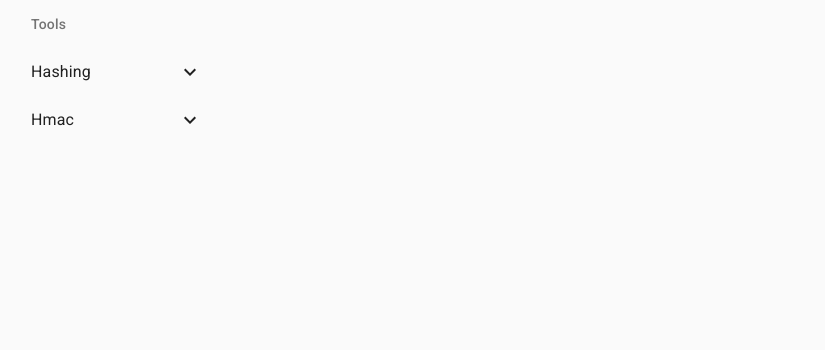
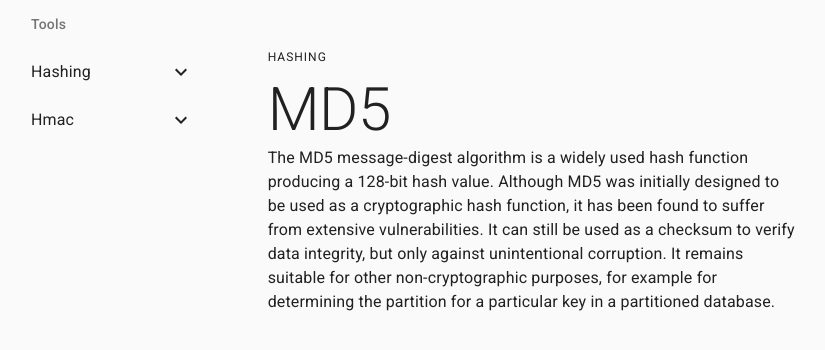
Before and after one commit to hakkespettene/frontend, a React (Create React App) app: page / in a window 1280 px wide. Shown: the top 350 px of the page, without its empty margins (9-834 px from the left). Built offline with nearby package versions, Linux system fonts and the light colour scheme.

Commit message:
Show info
Info from wikipedia

```diff
--- a/src/App.tsx
+++ b/src/App.tsx
@@ -7,10 +7,11 @@ import styled from "styled-components";
 import { TOOLS, Category, CategoryTool } from "./tools";
 import MenuCategory from "./MenuCategory";
 import { ToolCtx, ToolCtxInit } from "./ToolCtx";
+import Tool from "./Tool";
 
 const MainContainer = styled(Container)`
   display: grid;
-  gap: 0.5em;
+  gap: 2.5em;
   grid-template-columns: 2fr 6fr 4fr;
   grid-template-rows: 7fr 3fr;
   max-width: 100%;
@@ -49,6 +50,7 @@ const App: React.FC = props => {
             )
           )}
         </ToolList>
+        <Tool tool={tool} />
       </MainContainer>
     </ToolCtx.Provider>
   );
--- /dev/null
+++ b/src/Tool.tsx
@@ -0,0 +1,29 @@
+import React from "react";
+
+import { CategoryTool, Category, TOOLS } from "./tools";
+import { Typography, Container } from "@material-ui/core";
+import styled from "styled-components";
+
+type Props = {
+  tool: { name: CategoryTool["name"]; category: Category };
+};
+
+const ToolContainer = styled(Container)`
+  padding-top: 3em;
+`;
+
+const Tool: React.FC<Props> = props => {
+  const selected = (TOOLS[props.tool.category] as Array<CategoryTool>).find(
+    e => e.name === props.tool.name
+  )!;
+
+  return (
+    <ToolContainer>
+      <Typography variant="overline">{props.tool.category}</Typography>
+      <Typography variant="h2">{props.tool.name}</Typography>
+      {selected.description}
+    </ToolContainer>
+  );
+};
+
+export default Tool;
--- a/src/tools.tsx
+++ b/src/tools.tsx
@@ -1,4 +1,7 @@
+import React from "react";
+
 import crypto from "crypto-js";
+import { Typography } from "@material-ui/core";
 
 /**
  * List of all tools, generate UI from this.
@@ -15,11 +18,13 @@ type ToolFunc<I, O> = (input: I) => O;
  * defaultValues: the defualt inputs -- used to generate form
  * name: name of the function
  * live: should it update on each keypress? don't enable for taxing operations
+ * desc: description to show
  */
 type Tool<I, O, N> = {
   func: ToolFunc<I, O>;
   defaultValues: I;
   name: N;
+  description?: JSX.Element;
   live: boolean;
 };
 
@@ -27,7 +32,22 @@ type Tool<I, O, N> = {
  * FUNCTIONS
  */
 const HASH_FUNCTIONS = [
-  { func: crypto.MD5, name: "MD5" as const },
+  {
+    func: crypto.MD5,
+    name: "MD5" as const,
+    description: (
+      <Typography>
+        The MD5 message-digest algorithm is a widely used hash function
+        producing a 128-bit hash value. Although MD5 was initially designed to
+        be used as a cryptographic hash function, it has been found to suffer
+        from extensive vulnerabilities. It can still be used as a checksum to
+        verify data integrity, but only against unintentional corruption. It
+        remains suitable for other non-cryptographic purposes, for example for
+        determining the partition for a particular key in a partitioned
+        database.
+      </Typography>
+    )
+  },
   { func: crypto.SHA1, name: "SHA1" as const },
   { func: crypto.SHA256, name: "SHA256" as const },
   { func: crypto.SHA512, name: "SHA512" as const },
@@ -50,7 +70,8 @@ export const TOOLS = {
           func: input => e.func(input.Message).toString(crypto.enc.Hex),
           name: e.name,
           live: true,
-          defaultValues: { Message: "hash me!" }
+          defaultValues: { Message: "hash me!" },
+          description: e.description
         } as Tool<{ Message: string }, string, typeof e.name>)
     )
   ],
@@ -62,7 +83,23 @@ export const TOOLS = {
             e.func(input.Message, input.Passphrase).toString(crypto.enc.Hex),
           name: e.name,
           live: true,
-          defaultValues: { Message: "hash me!", Passphrase: "secret password" }
+          defaultValues: { Message: "hash me!", Passphrase: "secret password" },
+          description: (
+            <Typography>
+              In cryptography, an HMAC (sometimes expanded as either keyed-hash
+              message authentication code or hash-based message authentication
+              code) is a specific type of message authentication code (MAC)
+              involving a cryptographic hash function and a secret cryptographic
+              key. As with any MAC, it may be used to simultaneously verify both
+              the data integrity and the authenticity of a message. Any
+              cryptographic hash function, such as SHA-256 or SHA-3, may be used
+              in the calculation of an HMAC; the resulting MAC algorithm is
+              termed HMAC-X, where X is the hash function used (e.g. HMAC-SHA256
+              or HMAC-SHA3). The cryptographic strength of the HMAC depends upon
+              the cryptographic strength of the underlying hash function, the
+              size of its hash output, and the size and quality of the key.
+            </Typography>
+          )
         } as Tool<
           { Message: string; Passphrase: string },
           string,
```
